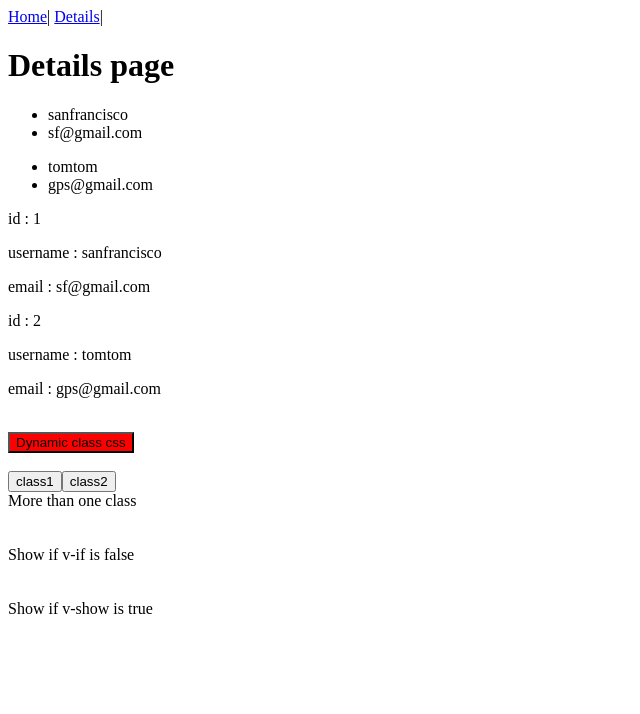
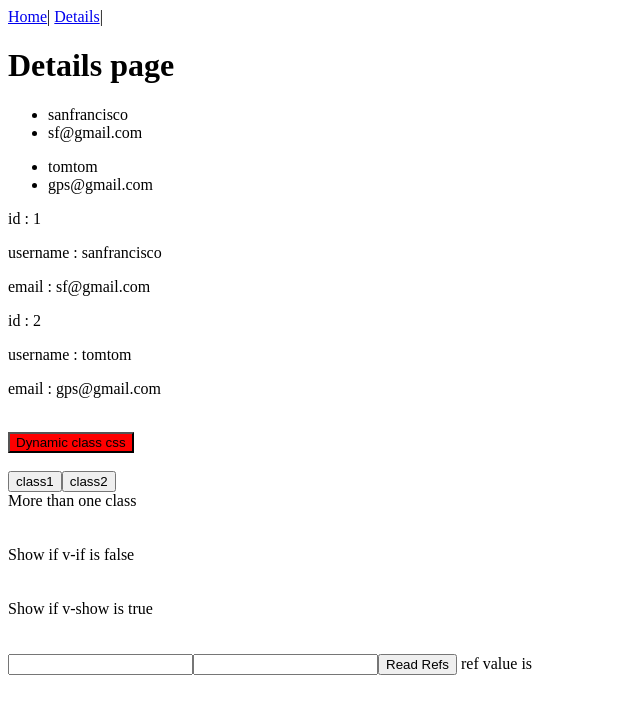
Before and after one commit to teemopower/vue-router-form, a Vue app: page /details in a window 1280 px wide. Shown: the top 714 px of the page, without its empty margins (0-640 px from the left). Built offline with nearby package versions, Linux system fonts and the light colour scheme.

Commit message:
add refs

```diff
--- a/src/components/Details.vue
+++ b/src/components/Details.vue
@@ -27,6 +27,12 @@
     <br>
     <br>
     <div v-show="showExample">Show if v-show is true</div>
+    <br>
+    <br>
+    <input type="text" ref="mario">
+    <input type="text" ref="luigi">
+    <button @click="readRefs">Read Refs</button>
+    ref value is {{ refValue }}
   </div>
 </template>
 
@@ -54,10 +60,16 @@ export default {
       class1: false,
       class2: false,
       ifExample: false,
-      showExample: true
+      showExample: true,
+      refValue: ""
     };
   },
-  methods: {},
+  methods: {
+    readRefs() {
+      console.log(this.$refs);
+      this.refValue = this.$refs.mario.value;
+    }
+  },
   computed: {
     moreThanOneDynamicClass() {
       return {
```
